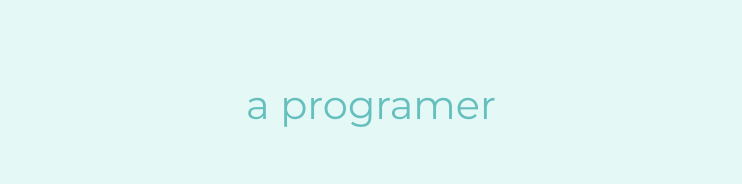
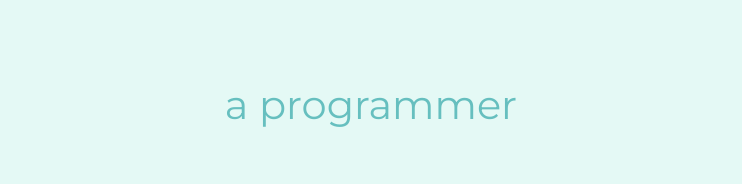
Before and after one commit to Nikhil1473/nikhil.github.io, a plain HTML site: page index.html in a window 1280 px wide. Shown: the part 427-611 px from the top of the page, without its empty margins (269-1011 px from the left). Drawn offline with Linux system fonts and the light colour scheme.

Commit message:
Update index.html

```diff
--- a/index.html
+++ b/index.html
@@ -15,7 +15,7 @@
     <div class="top-container">
         <img class="top-cloud" src="images/cloud.png" alt="cloud-image"><hr>
         <h1>I'm Nikhil</h1>
-        <h2>a programer</h2>
+        <h2>a programmer</h2>
         <img  class="bottom-cloud" src="images/cloud.png" alt="cloud-image">
         <img src="images/mountain.png" alt="mountain-image">
         </div>
```
